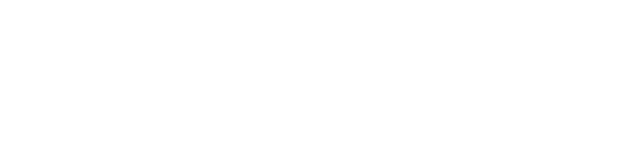
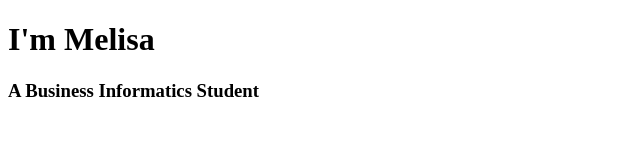
Before and after one commit to melphobia/Web-Development-Bootcamp, a plain HTML site: page CSS- My Site/index.html in a window 1280 px wide. Shown: the whole page, without its empty margins (0-640 px from the left). Drawn offline with Linux system fonts and the light colour scheme.

Commit message:
Update index.html

```diff
--- a/CSS- My Site/index.html
+++ b/CSS- My Site/index.html
@@ -7,6 +7,15 @@
     <link rel="icon" href="icon.png">
   </head>
   <body>
+<div class="" >
+  <h1>I'm Melisa</h1>
+  <h3>A Business Informatics Student</h3>
+</div>
+<div class="">
 
+</div>
+<div class="">
+
+</div>
   </body>
 </html>
```
